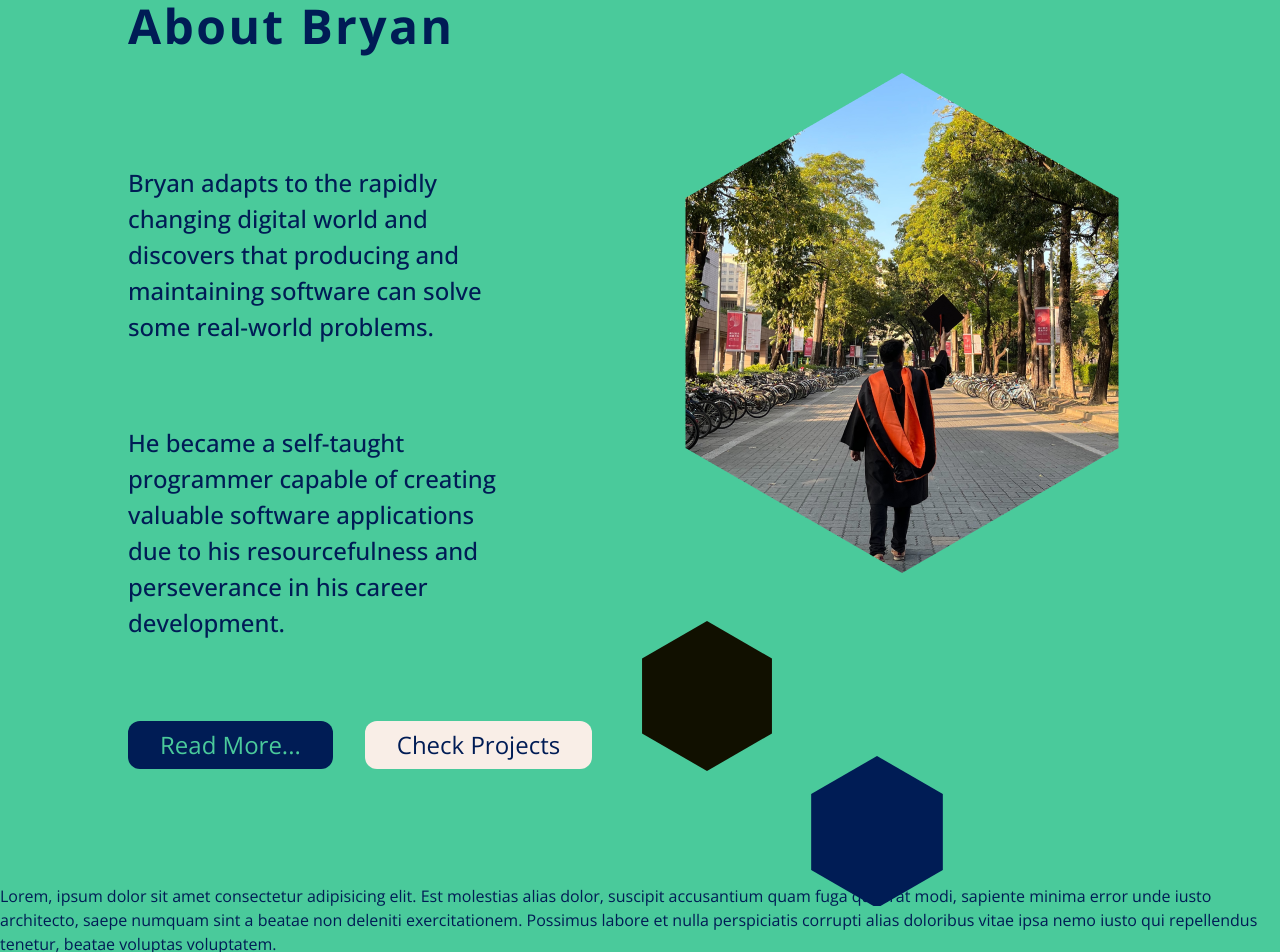
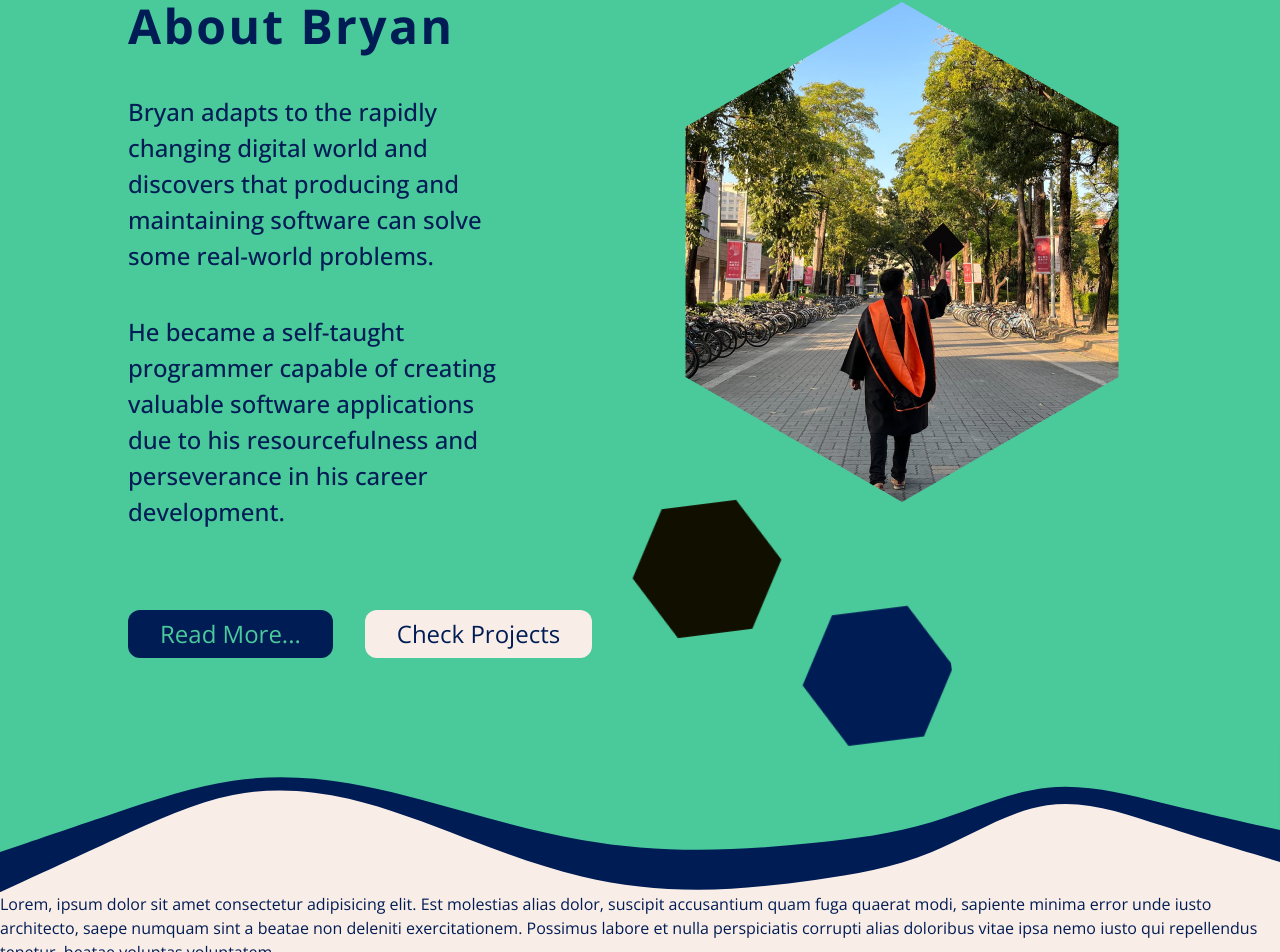
Before and after one commit to bryancastillo10/portfolio, a Next.js app: page / in a window 1280 px wide. Shown: the part 1366-2318 px from the top of the page. Built offline with nearby package versions, Linux system fonts and the light colour scheme.

Commit message:
initialize border

```diff
--- a/src/app/page.tsx
+++ b/src/app/page.tsx
@@ -1,9 +1,13 @@
 import About from "@/components/about/About";
-
+import AboutBorder from "@/components/about/AboutBorder";
 export default function Home() {
   return (
-    <main className="bg-accent pt-10">
+    <main>
       <About />
+      <div className="bg-secondary">
+      <div className="w-full md:min-h-auto">
+          <AboutBorder/>
+      </div>
       <p>
         Lorem, ipsum dolor sit amet consectetur adipisicing elit. Est molestias
         alias dolor, suscipit accusantium quam fuga quaerat modi, sapiente
@@ -11,7 +15,8 @@ export default function Home() {
         deleniti exercitationem. Possimus labore et nulla perspiciatis corrupti
         alias doloribus vitae ipsa nemo iusto qui repellendus tenetur, beatae
         voluptas voluptatem.
-      </p>
+        </p>
+      </div>
     </main>
   );
 }
--- a/src/components/about/About.tsx
+++ b/src/components/about/About.tsx
@@ -8,9 +8,10 @@ import carbonHexagon from "../../../public/icons/carbon-hexagon.svg";
 import cyanHexagon from "../../../public/icons/cyan-hexagon.svg";
 import darkBlueHexagon from "../../../public/icons/darkblue-hexagon.svg";
 
+
 const About = () => {
   return (
-    <section>
+    <section className="bg-accent pt-10">
       <div className="max-w-[80%] mx-auto">
         <div className="flex flex-col-reverse lg:flex-row gap-x-24">
           <article className="flex flex-col my-10 md:my-20">
@@ -21,7 +22,7 @@ const About = () => {
                   About Bryan
                 </h1>
             </div>
-            <div className="my-0 lg:my-[35px]">
+            <div className="my-0 lg:my-1">
               <AboutContent
                 paragraph="Bryan adapts to the rapidly changing digital world and discovers
                 that producing and maintaining software can solve some real-world problems."
@@ -31,7 +32,7 @@ const About = () => {
                 software applications due to his resourcefulness and perseverance in his
                 career development."
               />
-              <div className="flex justify-start items-center gap-8">
+              <div className="flex justify-start items-center gap-8 lg:mt-20">
                 <Button
                   type="button"
                   variant="primary"
@@ -51,7 +52,7 @@ const About = () => {
 
             {/* Cyan Hexagon */}
             <Image className="absolute right-0 top-[-30%] md:top-[-12%]
-            md:right-8 lg:top-20 lg:right-0 z-10 size-[120px] md:size-[150px]"
+            md:right-8 lg:top-20 lg:right-0 z-10 size-[120px] md:size-[150px] animate-spin-slow"
                 src={cyanHexagon} alt="cyan-hex"/>
 
 
@@ -61,12 +62,12 @@ const About = () => {
             </div>
 
             {/* Carbon Hexagon */}
-            <Image className="absolute left-[-20px] bottom-[-30%] md:bottom-[-15%]
+            <Image className="absolute left-[-20px] bottom-[-30%] md:bottom-[-15%] animate-spin-slow
             lg:bottom-[10%] size-[120px] md:size-[150px]" src={carbonHexagon} alt="carbon-hex" />
 
             {/* Dark Blue Hexagon */}
-            <Image className="absolute right-[20%] md:right-[30%] lg:right-[40%] bottom-[-40%] md:bottom-[-30%]
-            lg:bottom-[-2%] size-[120px] md:size-[150px]" src={darkBlueHexagon} alt="darkblue-hex" />
+            <Image className="absolute right-[20%] md:right-[30%] lg:right-[40%] bottom-[-40%] md:bottom-[-30%] animate-spin-slow
+            lg:bottom-[-1%] size-[120px] md:size-[150px]" src={darkBlueHexagon} alt="darkblue-hex" />
           </article>
         </div>
       </div>
--- /dev/null
+++ b/src/components/about/AboutBorder.tsx
@@ -0,0 +1,13 @@
+
+
+const AboutBorder = () => {
+  return (
+<svg width="100%" height="100%" viewBox="0 0 1440 169" fill="none" xmlns="http://www.w3.org/2000/svg">
+<path d="M0 169L21.92 158.956C43.68 148.814 87.52 128.725 131.2 108.539C174.88 88.3525 218.72 68.2638 262.08 59.5847C305.6 51.0031 348.8 53.9286 392.32 63.973C435.68 74.1148 479.52 91.278 523.2 108.051C566.88 124.824 610.72 141.012 654.4 151.447C698.08 161.881 741.92 166.367 785.6 166.269C829.28 166.074 873.12 161.198 916.8 155.152C960.48 149.204 1004.32 141.987 1047.68 124.142C1091.2 106.296 1134.4 77.6255 1177.92 71.1893C1221.28 64.6556 1265.12 80.2585 1308.8 94.5936C1352.48 108.831 1396.32 121.899 1418.08 128.335L1440 134.869V0.293701H1418.08C1396.32 0.293701 1352.48 0.293701 1308.8 0.293701C1265.12 0.293701 1221.28 0.293701 1177.92 0.293701C1134.4 0.293701 1091.2 0.293701 1047.68 0.293701C1004.32 0.293701 960.48 0.293701 916.8 0.293701C873.12 0.293701 829.28 0.293701 785.6 0.293701C741.92 0.293701 698.08 0.293701 654.4 0.293701C610.72 0.293701 566.88 0.293701 523.2 0.293701C479.52 0.293701 435.68 0.293701 392.32 0.293701C348.8 0.293701 305.6 0.293701 262.08 0.293701C218.72 0.293701 174.88 0.293701 131.2 0.293701C87.52 0.293701 43.68 0.293701 21.92 0.293701H0V169Z" fill="#001C55"/>
+<path d="M0 123.82L21.92 116.39C43.68 108.866 87.52 94.0076 131.2 79.2445C174.88 64.4814 218.72 49.8136 262.08 43.5273C305.6 37.1459 348.8 39.0508 392.32 46.3847C435.68 53.6234 479.52 66.3863 523.2 78.5778C566.88 90.7693 610.72 102.58 654.4 110.199C698.08 117.819 741.92 121.248 785.6 121.248C829.28 121.248 873.12 117.819 916.8 113.343C960.48 108.866 1004.32 103.532 1047.68 90.293C1091.2 77.1491 1134.4 56.195 1177.92 51.4327C1221.28 46.6705 1265.12 58.1 1308.8 68.7675C1352.48 79.3398 1396.32 89.2453 1418.08 94.1029L1440 99.0557V0H1418.08C1396.32 0 1352.48 0 1308.8 0C1265.12 0 1221.28 0 1177.92 0C1134.4 0 1091.2 0 1047.68 0C1004.32 0 960.48 0 916.8 0C873.12 0 829.28 0 785.6 0C741.92 0 698.08 0 654.4 0C610.72 0 566.88 0 523.2 0C479.52 0 435.68 0 392.32 0C348.8 0 305.6 0 262.08 0C218.72 0 174.88 0 131.2 0C87.52 0 43.68 0 21.92 0H0V123.82Z" fill="#4ACA9B"/>
+</svg>
+
+  )
+}
+
+export default AboutBorder
--- a/src/components/about/AboutContent.tsx
+++ b/src/components/about/AboutContent.tsx
@@ -5,7 +5,8 @@ interface AboutContentProps{
 
 const AboutContent = ({paragraph}:AboutContentProps) => {
   return (
-      <div className="max-w-full md:max-w-[90%] font-medium text-[22px] md:text-[24px] my-20
+    <div className="max-w-full md:max-w-[90%] font-medium text-[22px] md:text-[24px]
+      my-20 md:my-10
      text-center md:text-left
     ">
       {paragraph}
--- a/src/components/hero/HeroBorder.tsx
+++ b/src/components/hero/HeroBorder.tsx
@@ -10,7 +10,7 @@ const HeroBorder = () => {
 <rect width="1472" height="484" fill="white"/>
 </clipPath>
 </defs>
-</svg>
+  </svg>
   );
 };
 
--- a/tailwind.config.ts
+++ b/tailwind.config.ts
@@ -21,6 +21,9 @@ const config: Config = {
         lg: "976px",
         xl: "1440px",
       },
+      animation: {
+        "spin-slow": "spin 8s linear infinite",
+      }
     },
   },
   plugins: [],
```
